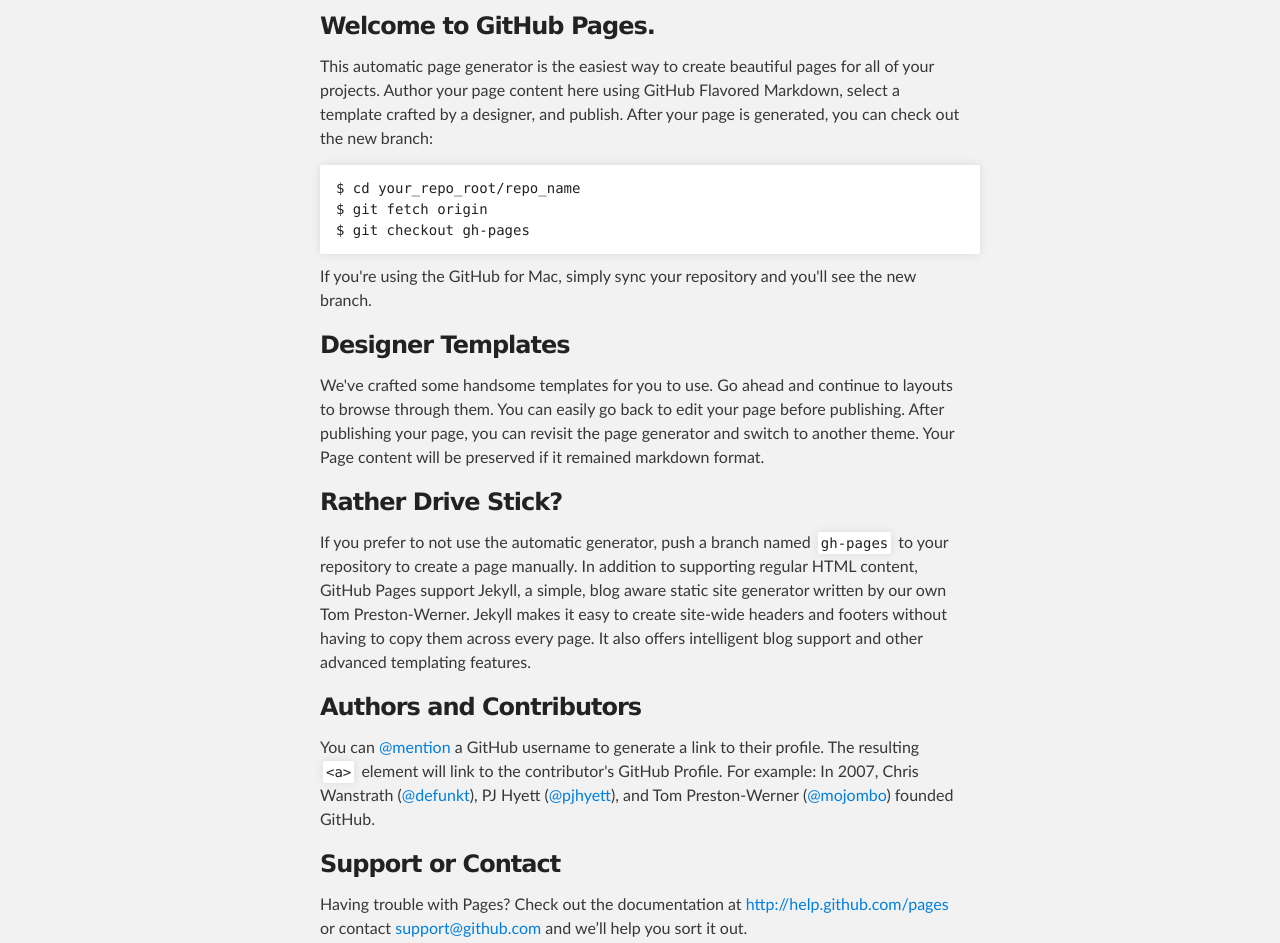
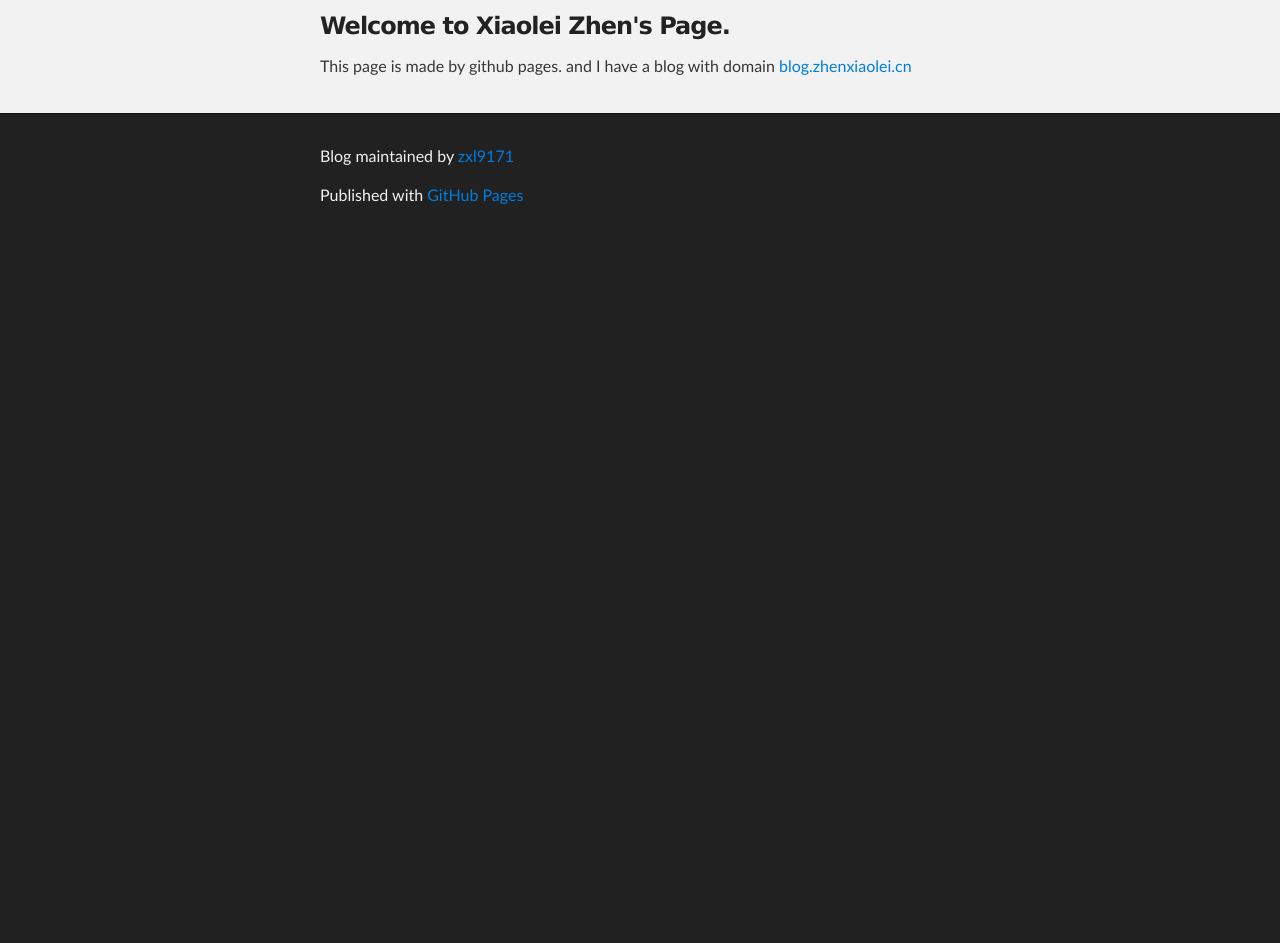
Before and after one commit to zxl9171/Xiaolei-Zhen, a plain HTML site: page index.html in a window 1280 px wide. Shown: the part 252-1195 px from the top of the page. After the commit the page ends 800 px from the top, so only its background shows below. Drawn offline with Linux system fonts and the light colour scheme.

```diff
--- a/index.html
+++ b/index.html
@@ -32,36 +32,9 @@
     <div id="main_content_wrap" class="outer">
       <section id="main_content" class="inner">
         <h3>
-<a name="welcome-to-github-pages" class="anchor" href="#welcome-to-github-pages"><span class="octicon octicon-link"></span></a>Welcome to GitHub Pages.</h3>
+<a name="welcome-to-xiaolei-zhens-page" class="anchor" href="#welcome-to-xiaolei-zhens-page"><span class="octicon octicon-link"></span></a>Welcome to Xiaolei Zhen's Page.</h3>
 
-<p>This automatic page generator is the easiest way to create beautiful pages for all of your projects. Author your page content here using GitHub Flavored Markdown, select a template crafted by a designer, and publish. After your page is generated, you can check out the new branch:</p>
-
-<pre><code>$ cd your_repo_root/repo_name
-$ git fetch origin
-$ git checkout gh-pages
-</code></pre>
-
-<p>If you're using the GitHub for Mac, simply sync your repository and you'll see the new branch.</p>
-
-<h3>
-<a name="designer-templates" class="anchor" href="#designer-templates"><span class="octicon octicon-link"></span></a>Designer Templates</h3>
-
-<p>We've crafted some handsome templates for you to use. Go ahead and continue to layouts to browse through them. You can easily go back to edit your page before publishing. After publishing your page, you can revisit the page generator and switch to another theme. Your Page content will be preserved if it remained markdown format.</p>
-
-<h3>
-<a name="rather-drive-stick" class="anchor" href="#rather-drive-stick"><span class="octicon octicon-link"></span></a>Rather Drive Stick?</h3>
-
-<p>If you prefer to not use the automatic generator, push a branch named <code>gh-pages</code> to your repository to create a page manually. In addition to supporting regular HTML content, GitHub Pages support Jekyll, a simple, blog aware static site generator written by our own Tom Preston-Werner. Jekyll makes it easy to create site-wide headers and footers without having to copy them across every page. It also offers intelligent blog support and other advanced templating features.</p>
-
-<h3>
-<a name="authors-and-contributors" class="anchor" href="#authors-and-contributors"><span class="octicon octicon-link"></span></a>Authors and Contributors</h3>
-
-<p>You can <a href="https://github.com/blog/821" class="user-mention">@mention</a> a GitHub username to generate a link to their profile. The resulting <code>&lt;a&gt;</code> element will link to the contributor's GitHub Profile. For example: In 2007, Chris Wanstrath (<a href="https://github.com/defunkt" class="user-mention">@defunkt</a>), PJ Hyett (<a href="https://github.com/pjhyett" class="user-mention">@pjhyett</a>), and Tom Preston-Werner (<a href="https://github.com/mojombo" class="user-mention">@mojombo</a>) founded GitHub.</p>
-
-<h3>
-<a name="support-or-contact" class="anchor" href="#support-or-contact"><span class="octicon octicon-link"></span></a>Support or Contact</h3>
-
-<p>Having trouble with Pages? Check out the documentation at <a href="http://help.github.com/pages">http://help.github.com/pages</a> or contact <a href="mailto:support@github.com">support@github.com</a> and we’ll help you sort it out.</p>
+<p>This page is made by github pages. and I have a blog with domain <a href="http://blog.zhenxiaolei.cn">blog.zhenxiaolei.cn</a></p>
       </section>
     </div>
 
```
Also changed, not shown: params.json (+1 -1 lines).
